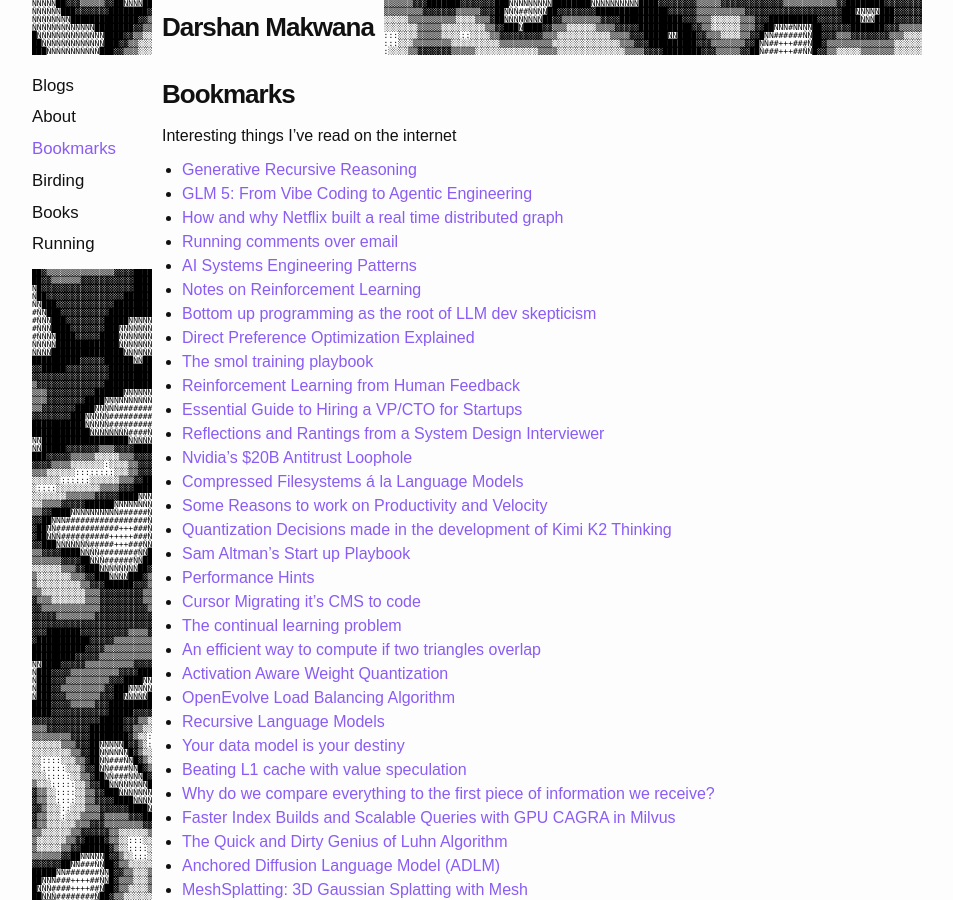
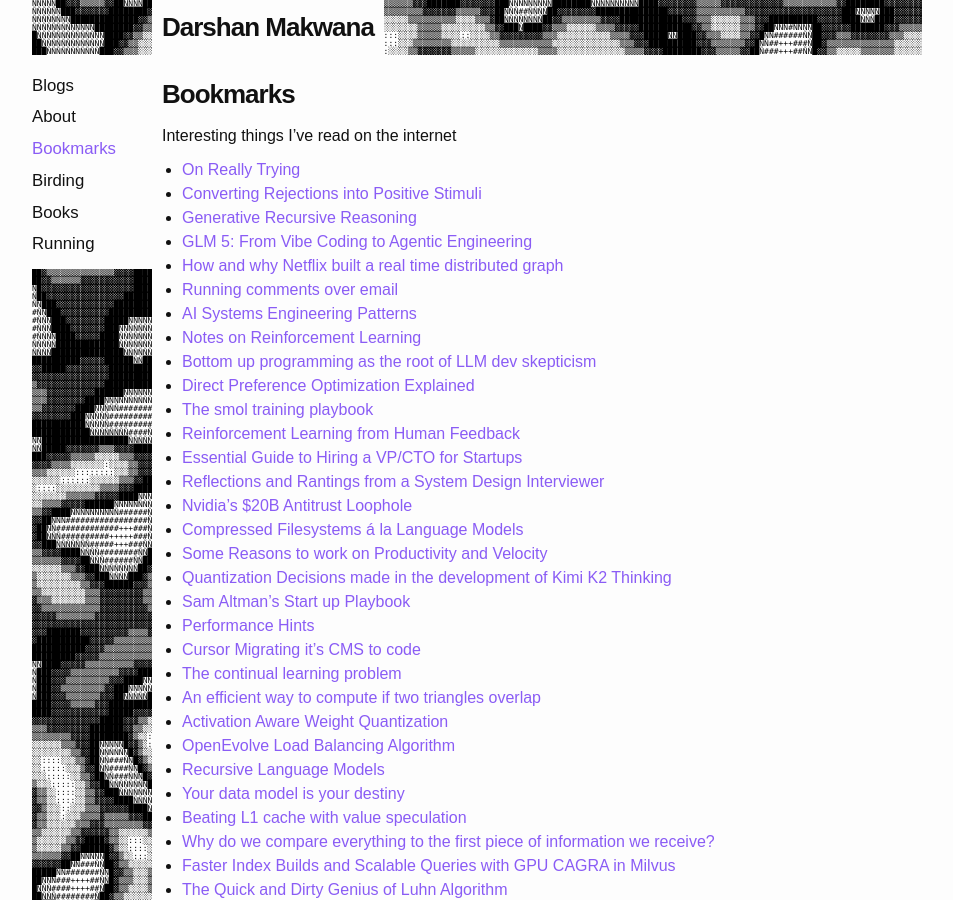
Before and after one commit to darshanmakwana412/darshanmakwana412.github.io, a Jekyll site: the page built from bookmarks.md, in a window 1280 px wide and 900 px high. Shown: the whole window, without its empty margins (163-1116 px from the left). Built offline with Jekyll 4.4.1, drawn with Linux system fonts in a browser that asks for light colours.

Commit message:
adding some more interesting stuff

```diff
--- a/bookmarks.md
+++ b/bookmarks.md
@@ -6,6 +6,8 @@ title: Bookmarks
 
 Interesting things I've read on the internet
 
+- [On Really Trying](https://gwern.net/on-really-trying)
+- [Converting Rejections into Positive Stimuli](https://gwern.net/doc/psychology/writing/2014-rubin.pdf)
 - [Generative Recursive Reasoning](https://ahn-ml.github.io/gram-website/)
 - [GLM 5: From Vibe Coding to Agentic Engineering](https://arxiv.org/pdf/2602.15763)
 - [How and why Netflix built a real time distributed graph](https://netflixtechblog.com/how-and-why-netflix-built-a-real-time-distributed-graph-part-1-ingesting-and-processing-data-80113e124acc)
```
Also changed, not shown: 1 other file.
